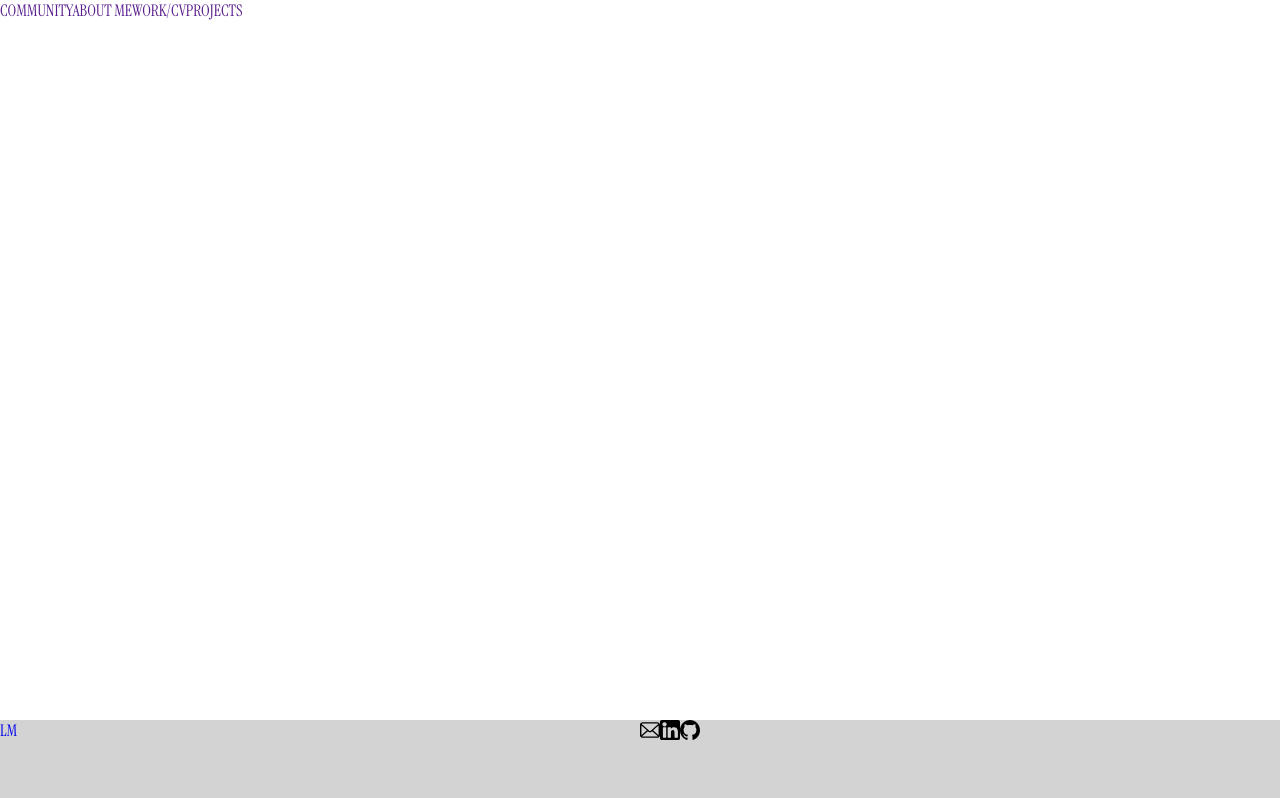
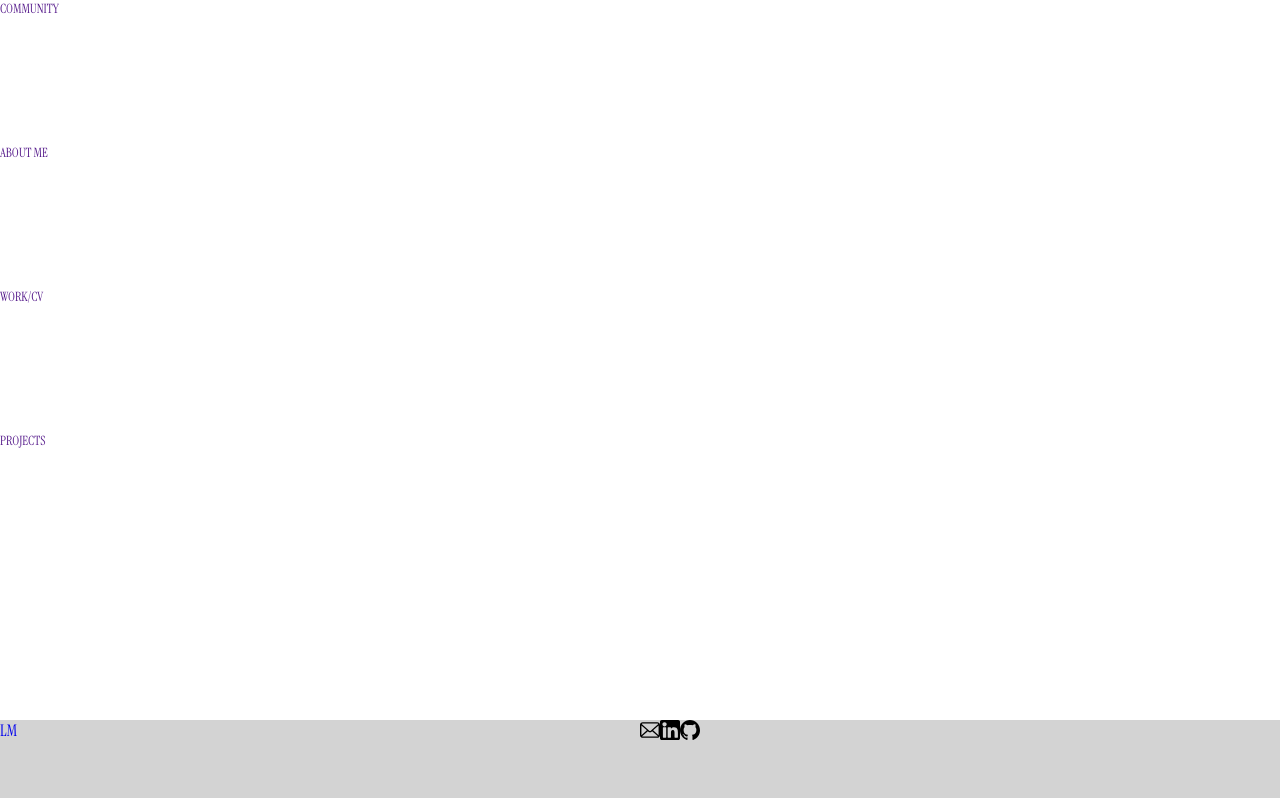
Before and after one commit to Logan-Mui/Web-Portfolio, a React (Vite) app: page / in a window 1280 px wide. Shown: the top 798 px of the page. Built offline with nearby package versions, Linux system fonts and the light colour scheme.

Commit message:
making links line up maybe

```diff
--- a/src/styles/splash/menu.css
+++ b/src/styles/splash/menu.css
@@ -2,6 +2,14 @@
     height: 100%;
     width: 50%;
     border-radius: 50% 0% 50% 0%;
+    display: flex;
+    flex-direction: column;
+}
+
+.MenuLinks a {
+    width: 75%;
+    height: 20%;
+    font-size: 80%;
 }
 
 .PicOfMe {
```
